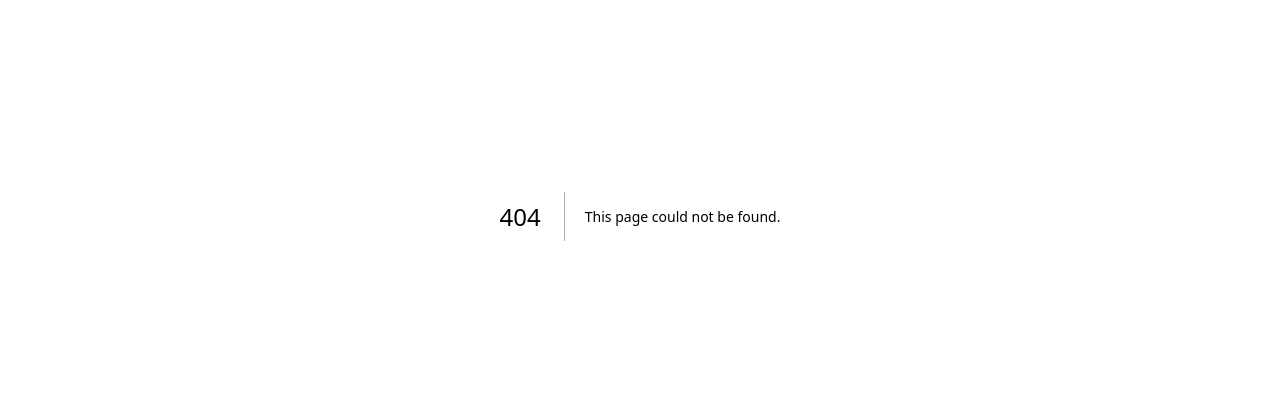
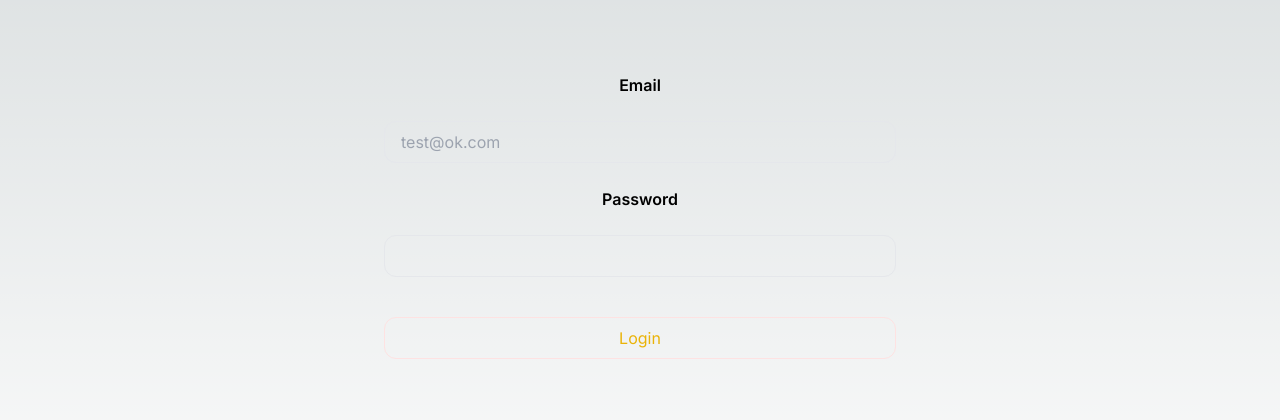
Before and after one commit to 99Yash/notes-client, a Next.js app: page /log-in in a window 1280 px wide. Before the commit this address had no page. Shown: the part 184-604 px from the top of the page. Built offline with nearby package versions, Linux system fonts and the light colour scheme.

Commit message:
feta: adds login form

```diff
--- a/src/components/Navbar.tsx
+++ b/src/components/Navbar.tsx
@@ -6,21 +6,25 @@ const inter = Inter({ subsets: ['latin'] });
 
 const Navbar = () => {
   return (
-    <div className={inter.className}>
+    <div className={`${inter.className} h-screen `}>
       <nav className="pt-4">
-        <ul className="flex gap-32 justify-end">
-          <li className="self-start">
+        <ul className="flex gap-32 px-8 w-full justify-between">
+          <div className="self-start">
+            <li>
               <Link href="/">Notes</Link>
             </li>
+          </div>
+          <div className="flex gap-12 ">
             <li>
               <Link href="/add-note">Create</Link>
             </li>
             <li>
-            <Link href="/login">Login</Link>
+              <Link href="/log-in">Login</Link>
             </li>
             <li>
               <Link href="/signup">Signup</Link>
             </li>
+          </div>
         </ul>
       </nav>
     </div>
--- /dev/null
+++ b/src/pages/add-note.tsx
@@ -0,0 +1,84 @@
+import React from 'react';
+import { Inter } from '@next/font/google';
+import { Note } from '@/interfaces/note.interface';
+import { useState } from 'react';
+import { useRouter } from 'next/router';
+
+const inter = Inter({ subsets: ['latin'] });
+const notesArray: Note[] = [];
+
+const AddNote = () => {
+  const [note, setNote] = useState<Note>({
+    title: '',
+    content: '',
+  });
+
+  const router = useRouter();
+
+  const handleTitleChange = (e: React.ChangeEvent<HTMLInputElement>) => {
+    setNote({
+      ...note,
+      title: e.target.value,
+    });
+  };
+
+  const handleContentChange = (e: React.ChangeEvent<HTMLTextAreaElement>) => {
+    setNote({
+      ...note,
+      content: e.target.value,
+    });
+  };
+
+  const handleSubmit = (e: React.FormEvent<HTMLFormElement>) => {
+    e.preventDefault();
+    console.log(note);
+    notesArray.push(note);
+    if (!note.title || !note.content) return;
+    fetch('http://localhost:5000/api/notes', {
+      method: 'POST',
+      headers: {
+        'Content-Type': 'application/json',
+      },
+      body: JSON.stringify(note),
+    });
+    console.log(notesArray);
+    setNote({
+      title: '',
+      content: '',
+    });
+    router.push('/');
+  };
+
+  return (
+    <div
+      className={`${inter.className} h-screen flex flex-col items-center justify-center `}
+    >
+      <form onSubmit={handleSubmit} className="md:w-4/5 w-11/12">
+        <h1 className="text-center mb-4 ">Create a Note</h1>
+        <div className="flex flex-col gap-6 items-center justify-center">
+          <input
+            onChange={handleTitleChange}
+            className="bg-transparent w-full border rounded-xl px-4 py-2 "
+            value={note?.title}
+            type="text"
+            placeholder="Add Title"
+          />
+          <textarea
+            value={note?.content}
+            onChange={handleContentChange}
+            name="note"
+            placeholder="Add Content"
+            className="bg-transparent w-full border rounded-xl px-4 py-2 "
+            cols={80}
+            rows={7}
+          ></textarea>
+          <button className=" rounded-xl self-stretch border-red-100 text-yellow-500 border px-4 py-2">
+            Add
+          </button>
+        </div>
+      </form>
+    </div>
+  );
+};
+
+export default AddNote;
--- a/src/pages/index.tsx
+++ b/src/pages/index.tsx
@@ -1,51 +1,11 @@
 import Head from 'next/head';
 import { Inter } from '@next/font/google';
 import styles from '@/styles/Home.module.css';
-import { useState } from 'react';
 import Navbar from '@/components/Navbar';
-import { Note } from '@/interfaces/note.interface';
 
 const inter = Inter({ subsets: ['latin'] });
 
-const notesArray: Note[] = [];
 export default function Home() {
-  const [note, setNote] = useState<Note>({
-    title: '',
-    content: '',
-  });
-
-  const handleTitleChange = (e: React.ChangeEvent<HTMLInputElement>) => {
-    setNote({
-      ...note,
-      title: e.target.value,
-    });
-  };
-
-  const handleContentChange = (e: React.ChangeEvent<HTMLTextAreaElement>) => {
-    setNote({
-      ...note,
-      content: e.target.value,
-    });
-  };
-
-  const handleSubmit = (e: React.FormEvent<HTMLFormElement>) => {
-    e.preventDefault();
-    console.log(note);
-    notesArray.push(note);
-    fetch('http://localhost:5000/api/notes', {
-      method: 'POST',
-      headers: {
-        'Content-Type': 'application/json',
-      },
-      body: JSON.stringify(note),
-    });
-    console.log(notesArray);
-    setNote({
-      title: '',
-      content: '',
-    });
-  };
-
   return (
     <>
       <Head>
@@ -55,30 +15,8 @@ export default function Home() {
         <link rel="icon" href="/favicon.ico" />
       </Head>
       <Navbar />
-      <main className={`${inter.className} ${styles.main} `}>
-        <form onSubmit={handleSubmit}>
-          <h1 className="text-center mb-4 ">Add a Note</h1>
-          <div className="flex flex-col gap-6 items-center justify-center">
-            <input
-              onChange={handleTitleChange}
-              className="bg-transparent w-full border rounded-xl px-4 py-2 "
-              value={note?.title}
-              type="text"
-              placeholder="Add Title"
-            />
-            <textarea
-              value={note?.content}
-              onChange={handleContentChange}
-              name="note"
-              placeholder="Add Content"
-              className="bg-transparent w-full border rounded-xl px-4 py-2 "
-              cols={80}
-              rows={7}
-            ></textarea>
-            <button className=" rounded-xl border px-4 py-2">Create</button>
-          </div>
-        </form>
-        {notesArray.length > 0 &&
+      <main className={`${inter.className} ${styles.main}`}>
+        {/* {notesArray.length > 0 &&
           notesArray.map((note) => {
             return (
               <div
@@ -89,7 +27,7 @@ export default function Home() {
                 <p className="font-extralight">{note.content}</p>
               </div>
             );
-          })}
+          })} */}
       </main>
     </>
   );
--- /dev/null
+++ b/src/pages/log-in.tsx
@@ -0,0 +1,81 @@
+import React from 'react';
+import { Inter } from '@next/font/google';
+import { useState } from 'react';
+import { useRouter } from 'next/router';
+
+const inter = Inter({ subsets: ['latin'] });
+
+const Login = () => {
+  const [creds, setCreds] = useState({
+    email: '',
+    password: '',
+  });
+
+  const router = useRouter();
+
+  const handleEmailChange = (e: React.ChangeEvent<HTMLInputElement>) => {
+    setCreds({
+      ...creds,
+      email: e.target.value,
+    });
+  };
+
+  const handlePasswordChange = (e: React.ChangeEvent<HTMLInputElement>) => {
+    setCreds({
+      ...creds,
+      password: e.target.value,
+    });
+  };
+
+  const handleSubmit = (e: React.FormEvent<HTMLFormElement>) => {
+    e.preventDefault();
+    console.log(creds);
+    if (!creds.email || !creds.password) return;
+    fetch('http://localhost:5000/api/auth/login', {
+      method: 'POST',
+      headers: {
+        'Content-Type': 'application/json',
+      },
+      body: JSON.stringify(creds),
+    });
+    router.push('/');
+  };
+
+  return (
+    <div
+      className={`${inter.className} h-screen flex flex-col items-center justify-center `}
+    >
+      <form
+        onSubmit={handleSubmit}
+        className="md:w-2/5 w-2/3 flex flex-col gap-6 items-center justify-center "
+      >
+        <label htmlFor="email" className="font-semibold">
+          Email
+        </label>
+        <input
+          type="email"
+          name="email"
+          onChange={handleEmailChange}
+          id="email"
+          className="bg-transparent w-full border rounded-xl px-4 py-2 "
+          placeholder="test@ok.com"
+        />
+        <label htmlFor="password" className="font-semibold">
+          Password
+        </label>
+        <input
+          type="password"
+          className="bg-transparent w-full border rounded-xl px-4 py-2 "
+          name="password"
+          onChange={handlePasswordChange}
+          id="password"
+        />
+        <button className="rounded-xl mt-4 self-stretch border-red-100 text-yellow-500 border px-4 py-2 ">
+          Login
+        </button>
+      </form>
+    </div>
+  );
+};
+
+export default Login;
```
Also changed, not shown: src/interfaces/user.interface.ts (added, +9 -0 lines), tsconfig.json (+17 -4 lines). Lines whose indentation alone changed are shown as unchanged.
